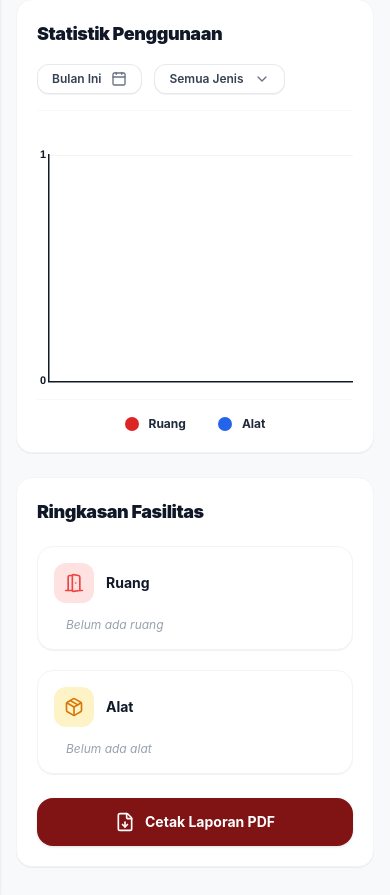
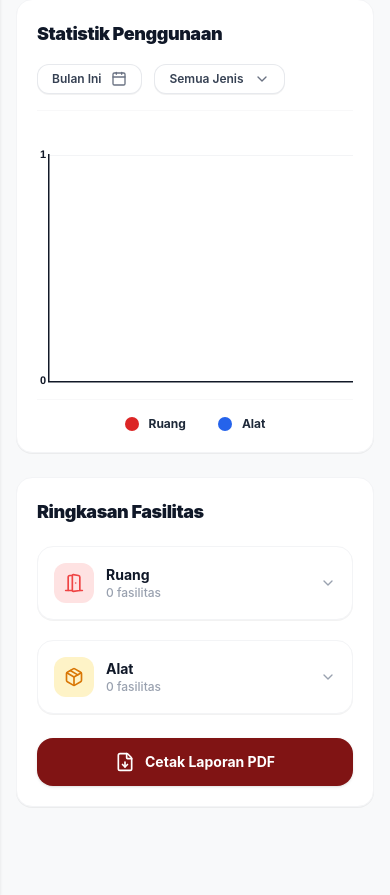
Before and after one commit to Paldo01/FST, a Laravel app: template resources/views/admin/laporan/index.blade.php in a window 390 px wide. Shown: the part 601-1496 px from the top of the page. Run offline with Laravel 12, Linux system fonts and the light colour scheme; the template is opened without the code that fills it, so the values that code supplies are empty; a user stored in the database is signed in; data comes from the database, SQL or seed files in the repository; style sheets or scripts are compiled from the project's sources.

Commit message:
update ringkasan fasilitas

```diff
--- a/resources/views/admin/laporan/index.blade.php
+++ b/resources/views/admin/laporan/index.blade.php
@@ -162,15 +162,36 @@
                     Ringkasan Fasilitas
                 </h2>
 
-                <!-- Box 1: Ruang (Real DB) -->
-                <div class="border border-gray-100 rounded-2xl p-4 sm:p-5 bg-white shadow-2xs transition-all hover:border-gray-200">
-                    <div class="flex items-center gap-3 mb-3.5">
+                <!-- Box 1: Ruang (Collapsible) -->
+                <div class="border border-gray-100 rounded-2xl bg-white shadow-2xs transition-all hover:border-gray-200"
+                     x-data="{ openRuang: false }">
+                    <!-- Header (klik untuk buka/tutup) -->
+                    <button type="button"
+                            @click="openRuang = !openRuang"
+                            class="w-full flex items-center justify-between gap-3 p-4 sm:p-5 cursor-pointer">
+                        <div class="flex items-center gap-3">
                             <div class="w-10 h-10 rounded-xl bg-[#FEE2E2] flex items-center justify-center shrink-0">
                                 <i data-lucide="door-open" class="w-5 h-5 text-[#EF4444]"></i>
                             </div>
+                            <div class="text-left">
                                 <h3 class="text-sm sm:text-base font-bold text-gray-900">Ruang</h3>
+                                <p class="text-xs text-gray-400 font-medium">{{ count($ringkasanFasilitas['ruang']) }} fasilitas</p>
                             </div>
-                    <ul class="space-y-2.5 pl-3">
+                        </div>
+                        <i data-lucide="chevron-down"
+                           class="w-4 h-4 text-gray-400 transition-transform duration-200 shrink-0"
+                           :class="openRuang ? 'rotate-180' : ''"></i>
+                    </button>
+                    <!-- Isi (collapsible) -->
+                    <div x-show="openRuang"
+                         x-transition:enter="transition ease-out duration-200"
+                         x-transition:enter-start="opacity-0 -translate-y-2"
+                         x-transition:enter-end="opacity-100 translate-y-0"
+                         x-transition:leave="transition ease-in duration-150"
+                         x-transition:leave-start="opacity-100 translate-y-0"
+                         x-transition:leave-end="opacity-0 -translate-y-2"
+                         style="display:none;">
+                        <ul class="space-y-2.5 px-4 sm:px-5 pb-4 sm:pb-5 max-h-52 overflow-y-auto pl-7">
                             @forelse($ringkasanFasilitas['ruang'] as $r)
                             <li class="flex items-center gap-2.5 text-xs sm:text-sm font-medium text-gray-800">
                                 <span class="w-2.5 h-2.5 rounded-full bg-[#DC2626] shrink-0"></span>
@@ -181,16 +202,38 @@
                             @endforelse
                         </ul>
                     </div>
+                </div>
 
-                <!-- Box 2: Alat (Real DB) -->
-                <div class="border border-gray-100 rounded-2xl p-4 sm:p-5 bg-white shadow-2xs transition-all hover:border-gray-200">
-                    <div class="flex items-center gap-3 mb-3.5">
+                <!-- Box 2: Alat (Collapsible) -->
+                <div class="border border-gray-100 rounded-2xl bg-white shadow-2xs transition-all hover:border-gray-200"
+                     x-data="{ openAlat: false }">
+                    <!-- Header (klik untuk buka/tutup) -->
+                    <button type="button"
+                            @click="openAlat = !openAlat"
+                            class="w-full flex items-center justify-between gap-3 p-4 sm:p-5 cursor-pointer">
+                        <div class="flex items-center gap-3">
                             <div class="w-10 h-10 rounded-xl bg-[#FEF3C7] flex items-center justify-center shrink-0">
                                 <i data-lucide="package" class="w-5 h-5 text-[#D97706]"></i>
                             </div>
+                            <div class="text-left">
                                 <h3 class="text-sm sm:text-base font-bold text-gray-900">Alat</h3>
+                                <p class="text-xs text-gray-400 font-medium">{{ count($ringkasanFasilitas['alat']) }} fasilitas</p>
                             </div>
-                    <ul class="space-y-2.5 pl-3">
+                        </div>
+                        <i data-lucide="chevron-down"
+                           class="w-4 h-4 text-gray-400 transition-transform duration-200 shrink-0"
+                           :class="openAlat ? 'rotate-180' : ''"></i>
+                    </button>
+                    <!-- Isi (collapsible) -->
+                    <div x-show="openAlat"
+                         x-transition:enter="transition ease-out duration-200"
+                         x-transition:enter-start="opacity-0 -translate-y-2"
+                         x-transition:enter-end="opacity-100 translate-y-0"
+                         x-transition:leave="transition ease-in duration-150"
+                         x-transition:leave-start="opacity-100 translate-y-0"
+                         x-transition:leave-end="opacity-0 -translate-y-2"
+                         style="display:none;">
+                        <ul class="space-y-2.5 px-4 sm:px-5 pb-4 sm:pb-5 max-h-52 overflow-y-auto pl-7">
                             @forelse($ringkasanFasilitas['alat'] as $a)
                             <li class="flex items-center gap-2.5 text-xs sm:text-sm font-medium text-gray-800">
                                 <span class="w-2.5 h-2.5 rounded-full bg-[#D97706] shrink-0"></span>
@@ -200,6 +243,7 @@
                             <li class="text-xs text-gray-400 italic">Belum ada alat</li>
                             @endforelse
                         </ul>
+                    </div>
                 </div>
             </div>
 
```
Lines whose indentation alone changed are shown as unchanged.
